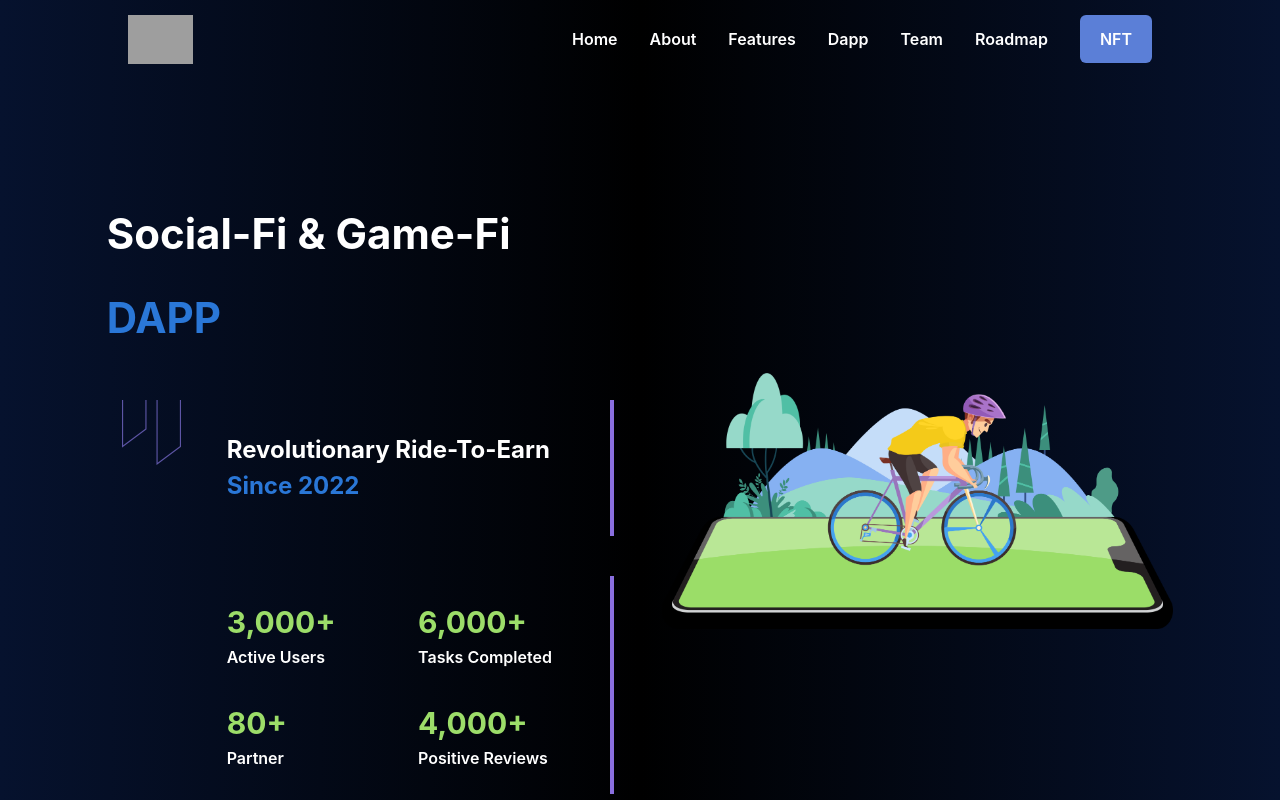
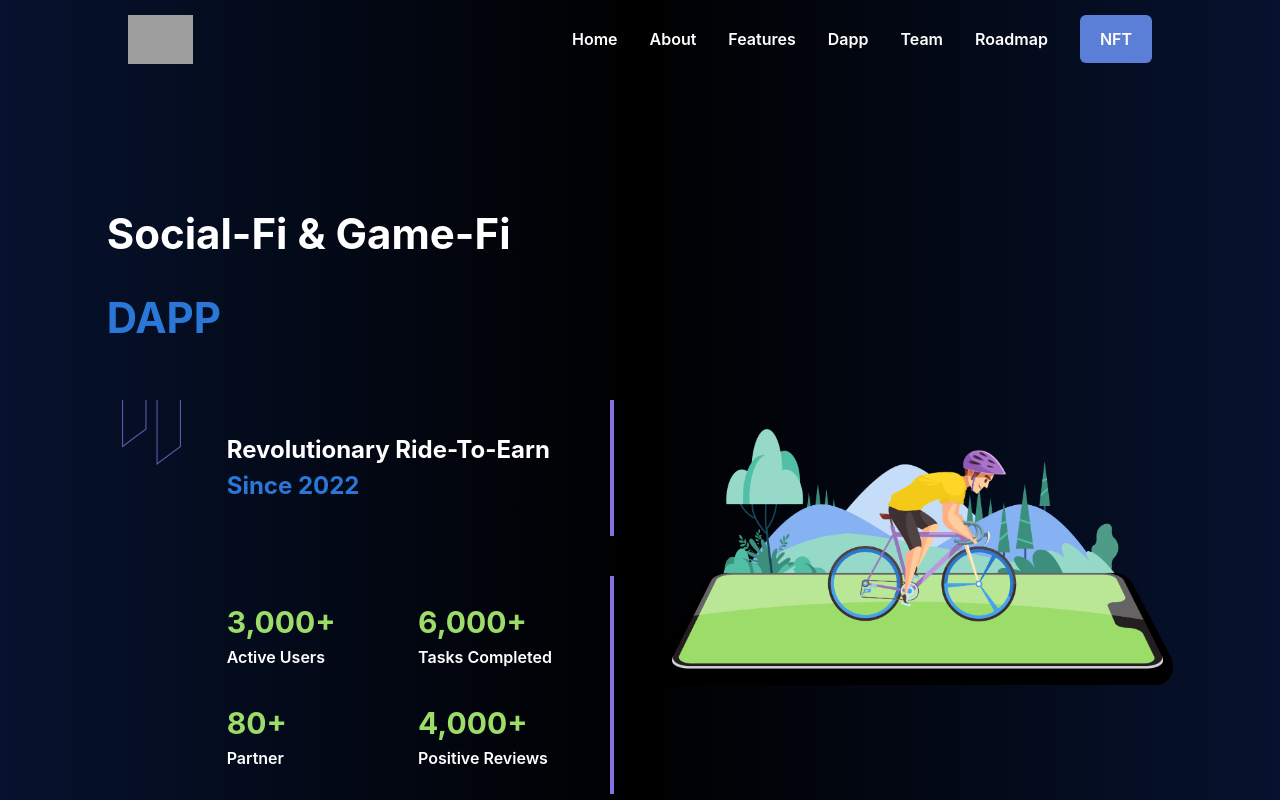
Before and after one commit to wwdfdo/paddlepay, a React (Create React App) app: page / in a window 1280 px wide. Shown: the top 800 px of the page. Built offline with nearby package versions, Linux system fonts and the light colour scheme; grey boxes are pictures that could not be loaded.

Commit message:
sectiontwo updated

```diff
--- a/src/components/SectionTwo/SectionTwo.jsx
+++ b/src/components/SectionTwo/SectionTwo.jsx
@@ -52,7 +52,7 @@ const SectionTwo = () => {
           </div>
         </div>
       </div>
-      <div className="w-1/2 mt-20">
+      <div className="w-1/2 mt-48">
         <img src={ridebike} alt="" />
       </div>
     </div>
```
